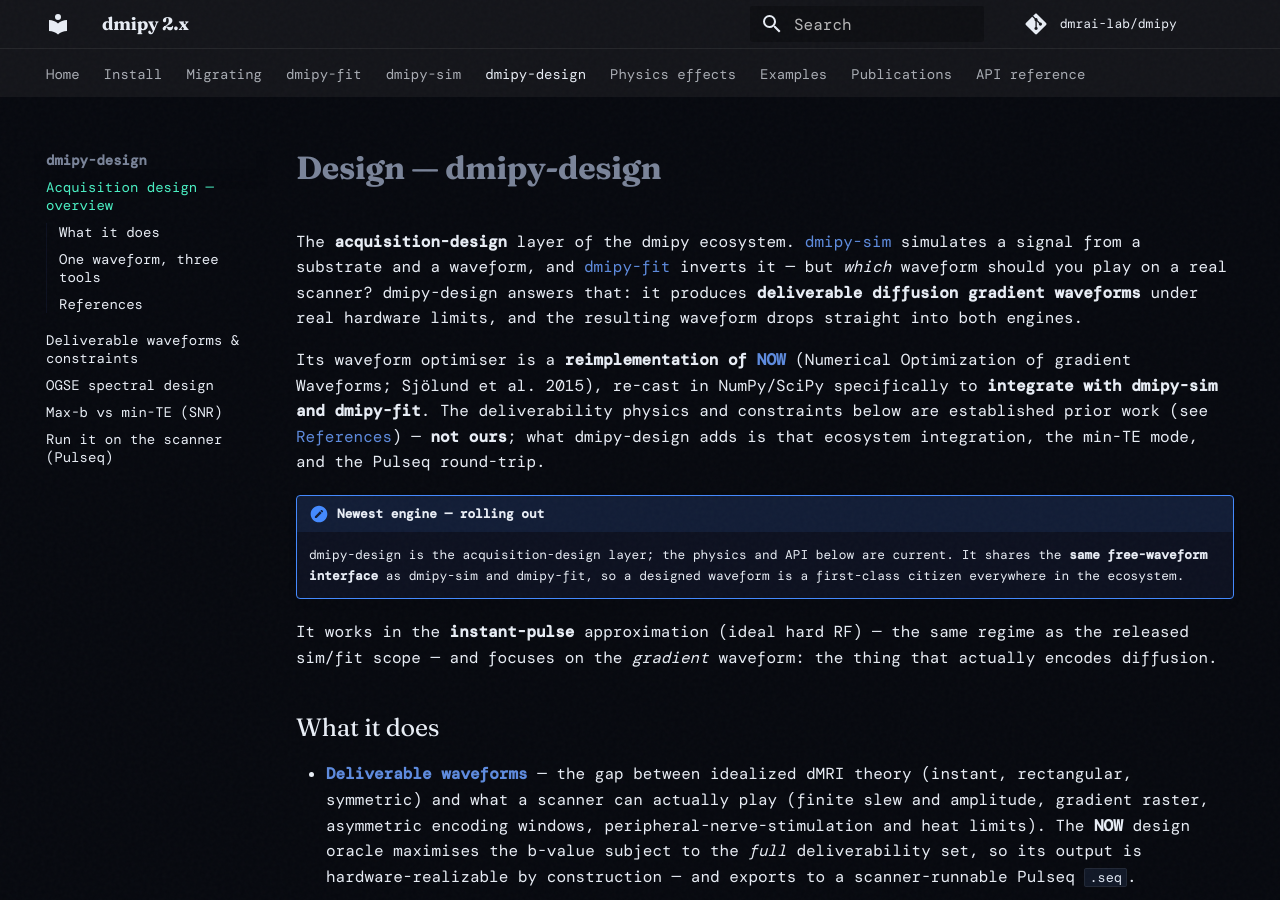
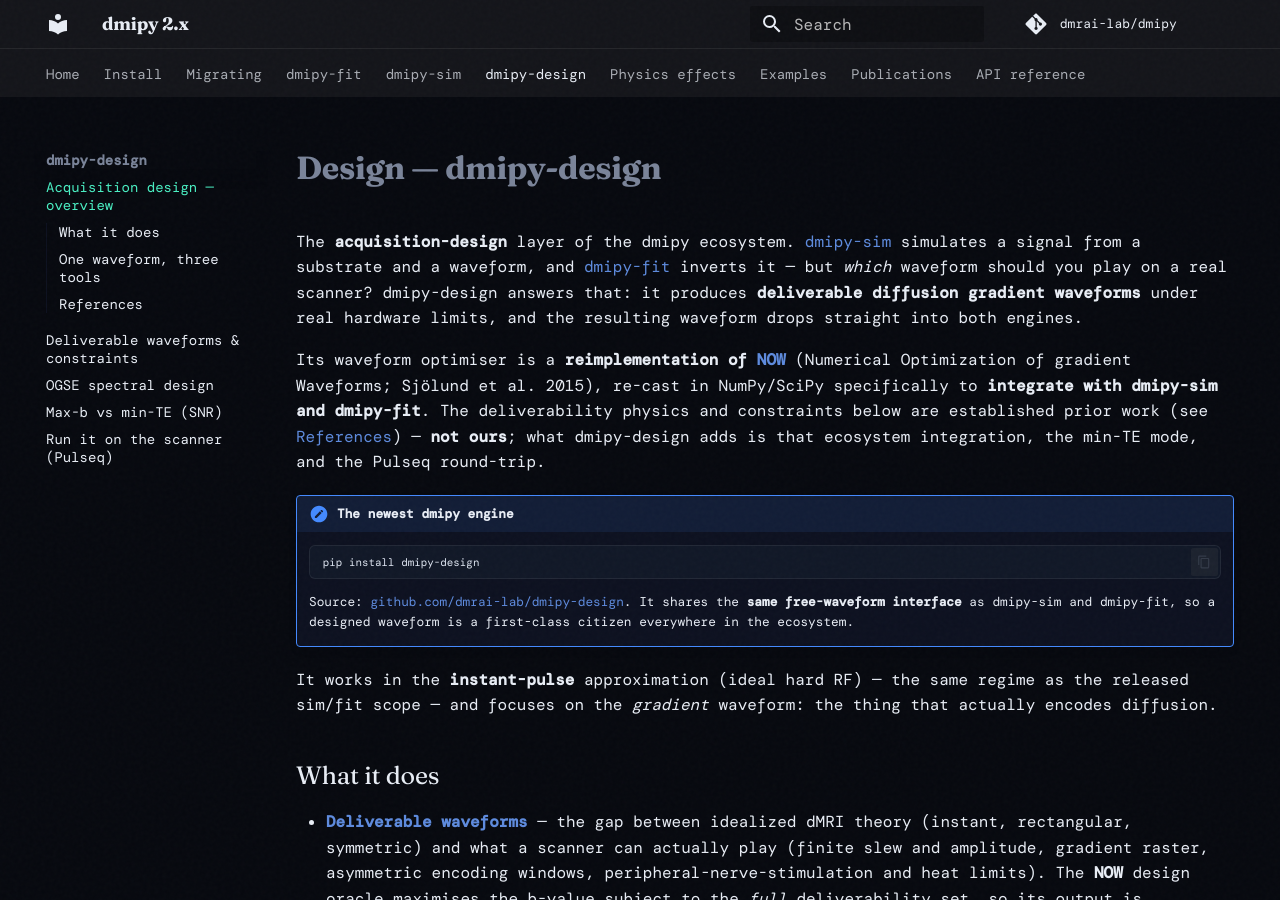
Before and after one commit to dmrai-lab/dmipy, an MkDocs documentation site: the page built from docs/design.md, in a window 1280 px wide and 900 px high. Built offline with MkDocs 1.6.1 and Material for MkDocs 9.7.7, drawn with Linux system fonts in a browser that asks for light colours; some web fonts are replaced; comment, search, counter and statistics services are not loaded.

Commit message:
docs(design): design is public — add pip install + repo link (drop 'rolling out')
Co-Authored-By: Claude Opus 4.8 <noreply@anthropic.com>

````diff
--- a/docs/design.md
+++ b/docs/design.md
@@ -12,10 +12,13 @@ Optimization of gradient Waveforms; Sjölund et al. 2015), re-cast in NumPy/SciP
 established prior work (see [References](#references)) — **not ours**; what dmipy-design adds is that
 ecosystem integration, the min-TE mode, and the Pulseq round-trip.
 
-!!! note "Newest engine — rolling out"
-    dmipy-design is the acquisition-design layer; the physics and API below are current. It shares
-    the **same free-waveform interface** as dmipy-sim and dmipy-fit, so a designed waveform is a
-    first-class citizen everywhere in the ecosystem.
+!!! note "The newest dmipy engine"
+    ```bash
+    pip install dmipy-design
+    ```
+    Source: [github.com/dmrai-lab/dmipy-design](https://github.com/dmrai-lab/dmipy-design). It
+    shares the **same free-waveform interface** as dmipy-sim and dmipy-fit, so a designed waveform
+    is a first-class citizen everywhere in the ecosystem.
 
 It works in the **instant-pulse** approximation (ideal hard RF) — the same regime as the released
 sim/fit scope — and focuses on the *gradient* waveform: the thing that actually encodes diffusion.
````
